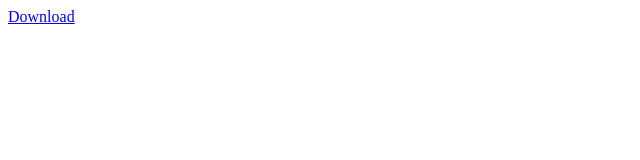
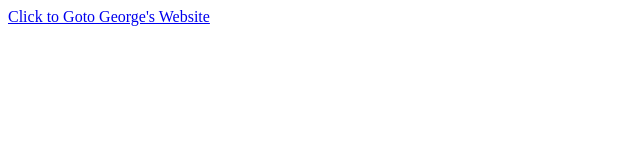
Before and after one commit to DigitalMax360/Dev101, a plain HTML site: page index.html in a window 1280 px wide. Shown: the whole page, without its empty margins (0-640 px from the left). Drawn offline with Linux system fonts and the light colour scheme.

Commit message:
made a new change

```diff
--- a/index.html
+++ b/index.html
@@ -1,57 +1,12 @@
-<!-- BUILD HTML PAGE -->
-<!-- Upload files to Github
-     ------- Host your website on Github --------
-     Goto Settings > Activate GitHub Pages (Source) to MasterBranch
--->
-<!-- what is html
-    structure (emmet) boiler plate
-    <!DOCTYPE html> tells that it's html5
-    <html> everything in between the opening and closing tag would be html
-    <head> hold information about the page and tells the browser how to handle
-    <title> gives the title of the page
-    <meta> charset >> character set - using the utf-8 encoding system
-    <meta> description - used for search engine
-    <body>
-
-    headings
-    paragraphs
-    anchors (download attribute)
-    media
-    lists
-    buttons, spans, hrs
-
-
-
-
-    tables
-
-    forms and inputs (mailto:info@email.com)
-
-
-
-
-
-
-
-
-
-
-
-
-box model
-    position
-     -->
-
 <!DOCTYPE html>
 <html lang="en">
 <head>
     <meta charset="UTF-8">
     <meta name="viewport" content="width=device-width, initial-scale=1.0">
     <meta http-equiv="X-UA-Compatible" content="ie=edge">
-         <meta name="description" content="This is a new website created by DigitalMax360">
     <title>Document</title>
 </head>
 <body>
-         <a href="#" download>Download</a>
+    <a href="Html/index.html">Click to Goto George's Website</a>
 </body>
 </html>
```
Lines whose indentation alone changed are shown as unchanged.
